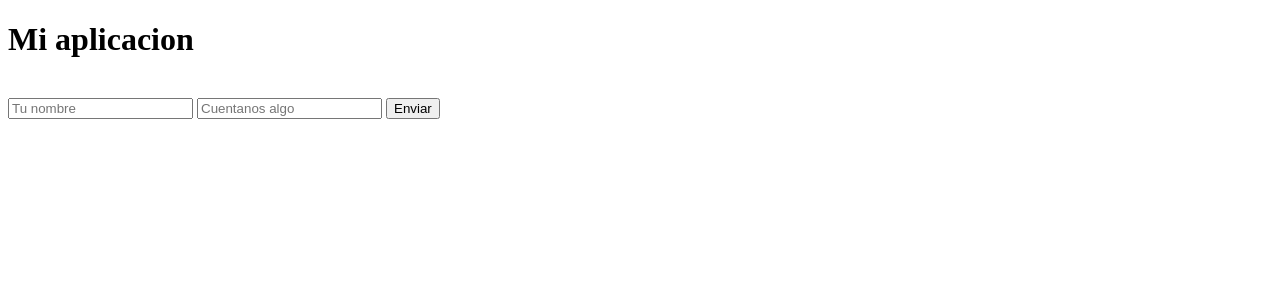
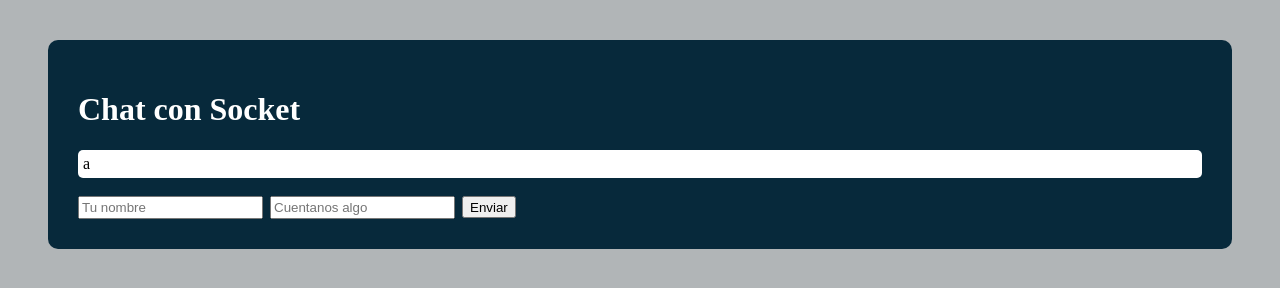
Before and after one commit to LuisMeraz01/Web_Socket, a website: page public/index.html in a window 1280 px wide. Drawn offline with nearby package versions, Linux system fonts and the light colour scheme; no server answers.

Commit message:
Estilos y funcion borrar msj

```diff
--- a/public/index.html
+++ b/public/index.html
@@ -1,5 +1,6 @@
 <!DOCTYPE html>
 <html lang="en">
+
 <head>
     <meta charset="UTF-8">
     <meta name="viewport" content="width=device-width, initial-scale=1.0">
@@ -10,16 +11,56 @@
 
     <script src="main.js"></script>
 </head>
+
 <body>
-        <h1>Mi aplicacion</h1>
-        <div id="messages"> </div>
+
+    <div class="container-main">
+        <h1>Chat con Socket</h1>
+        <div id="messages" class="container-chat"> a </div>
         <br>
 
-        <form onsubmit="return addMessage(this)">
+        <form onsubmit="return addMessage(this)" class="container-form" autocomplete="off">
             <input type="text" id="username" placeholder="Tu nombre">
             <input type="text" id="text" placeholder="Cuentanos algo">
-            <input type="submit" value="Enviar">
+            <input type="submit" value="Enviar" class="btn-enviar">
         </form>
+    </div>
+
 
 </body>
+
+<style>
+    body {
+        background-color: rgb(177, 181, 183);
+    }
+
+    .btn-enviar{
+        cursor: pointer;
+        height: 22px;
+    }
+
+    input{
+        margin-right: 3px;
+        height: 17px;
+    }
+
+    .container-main{
+
+        justify-content: center;
+        background-color: rgb(7, 41, 59);
+        margin-top: 20px;
+        margin: 40px;
+        color: #ffffff;
+        padding: 30px;
+        border-radius: 10px;
+    }
+
+    .container-chat {
+        background-color: rgb(255, 255, 255);
+        color: black;
+        border-radius: 5px;
+        padding: 5px;
+    }
+</style>
+
 </html>
--- a/public/main.js
+++ b/public/main.js
@@ -1,6 +1,6 @@
 /*Creamos variable que permita la conexion entre back y front */
 
-var socket = io.connect('http://localhost:3005', {'forceNew': true });
+var socket = io.connect('http://192.168.0.96:3005', {'forceNew': true });
 // Esto manda al servidor el mensaje de connect y aparece en consola
 
 // El cliente manejara datos mediante mensajes, esto se llamaran evento y se mostraran por consola en el navegador
@@ -28,10 +28,12 @@ function render(data) {
 function addMessage(e) {
 
     var payload = {
-        autor: document.getElementById(username).value,
-        texto: document.getElementById(text).value
+        autor: document.getElementById('username').value,
+        texto: document.getElementById('text').value
     };
 
-    socket.emit('new message', payload);
+    socket.emit('new-message', payload);
+    const msj = document.getElementById('text');
+    msj.value='';
     return false;
 }
--- a/server/main.js
+++ b/server/main.js
@@ -38,5 +38,5 @@ io.on('connection' , function (socket){
 });
 
 server.listen(3005, function(){
-    console.log("El servidor esta corriendo en http://localhost:3005");
+    console.log("El servidor esta corriendo en http://192.168.0.96:3005");
 });
```
Lines whose indentation alone changed are shown as unchanged.
